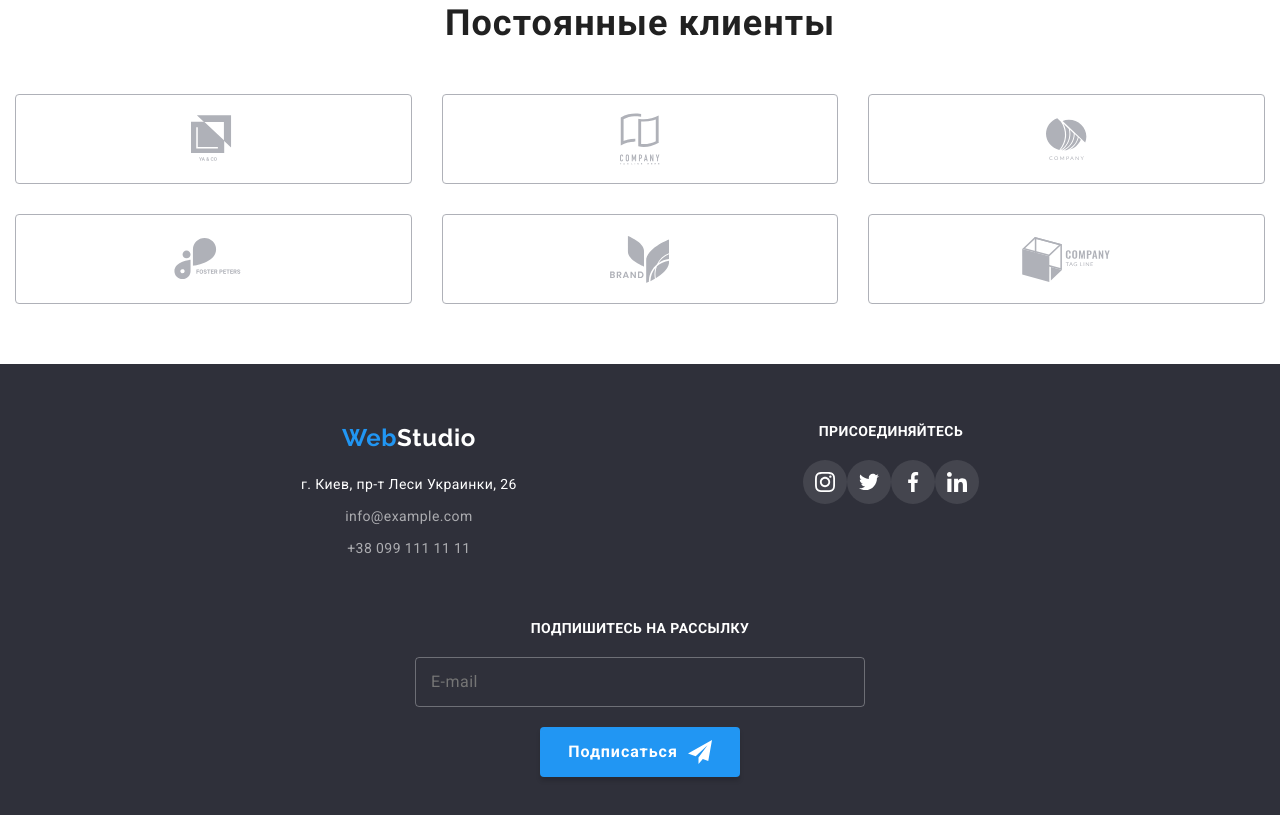
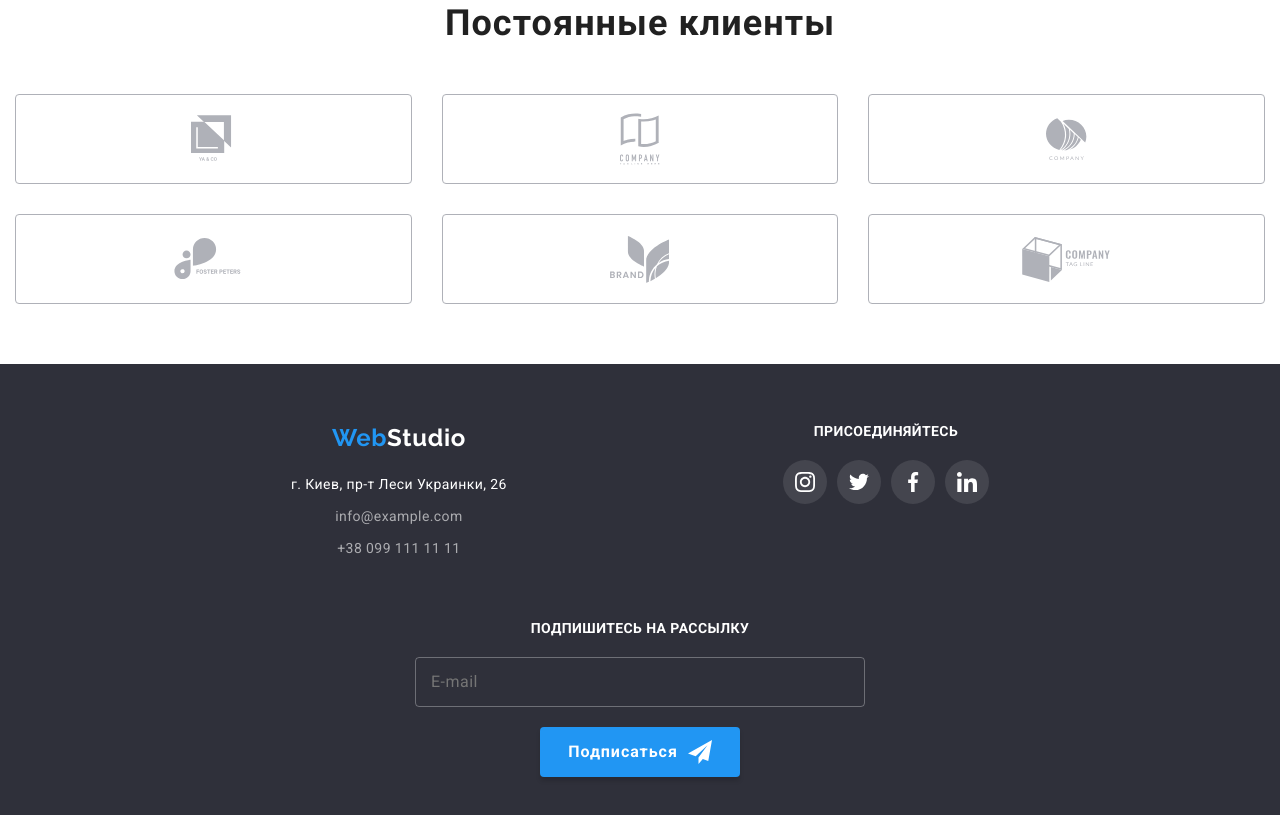
Before and after one commit to Juk3z/goit-markup-hw-08, a plain HTML site: page index.html in a window 1280 px wide. Shown: the part 2888-3703 px from the top of the page. Drawn offline with nearby package versions, Linux system fonts and the light colour scheme.

Commit message:
исправление футера

```diff
--- a/sass/components/_footer.scss
+++ b/sass/components/_footer.scss
@@ -17,6 +17,7 @@
 
   &__join-field {
     height: 80px;
+    flex-basis: 206px;
   }
 
   &__text {
```
Also changed, not shown: css/main.css, css/main.min.css, 2 other files.
